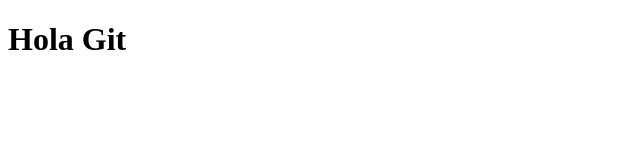
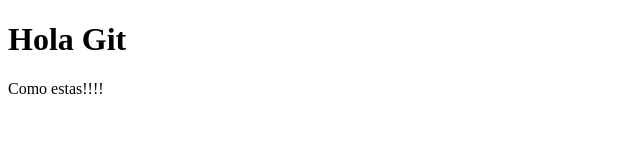
Before and after one commit to Emerson-Portugal/git_pasos, a plain HTML site: page index.html in a window 1280 px wide. Shown: the whole page, without its empty margins (0-640 px from the left). Drawn offline with Linux system fonts and the light colour scheme.

Commit message:
Segundo_Hola

```diff
--- a/index.html
+++ b/index.html
@@ -8,5 +8,6 @@
 </head>
 <body>
     <h1> Hola Git</h1>
+    <p>Como estas!!!!</p>
 </body>
 </html>
```
